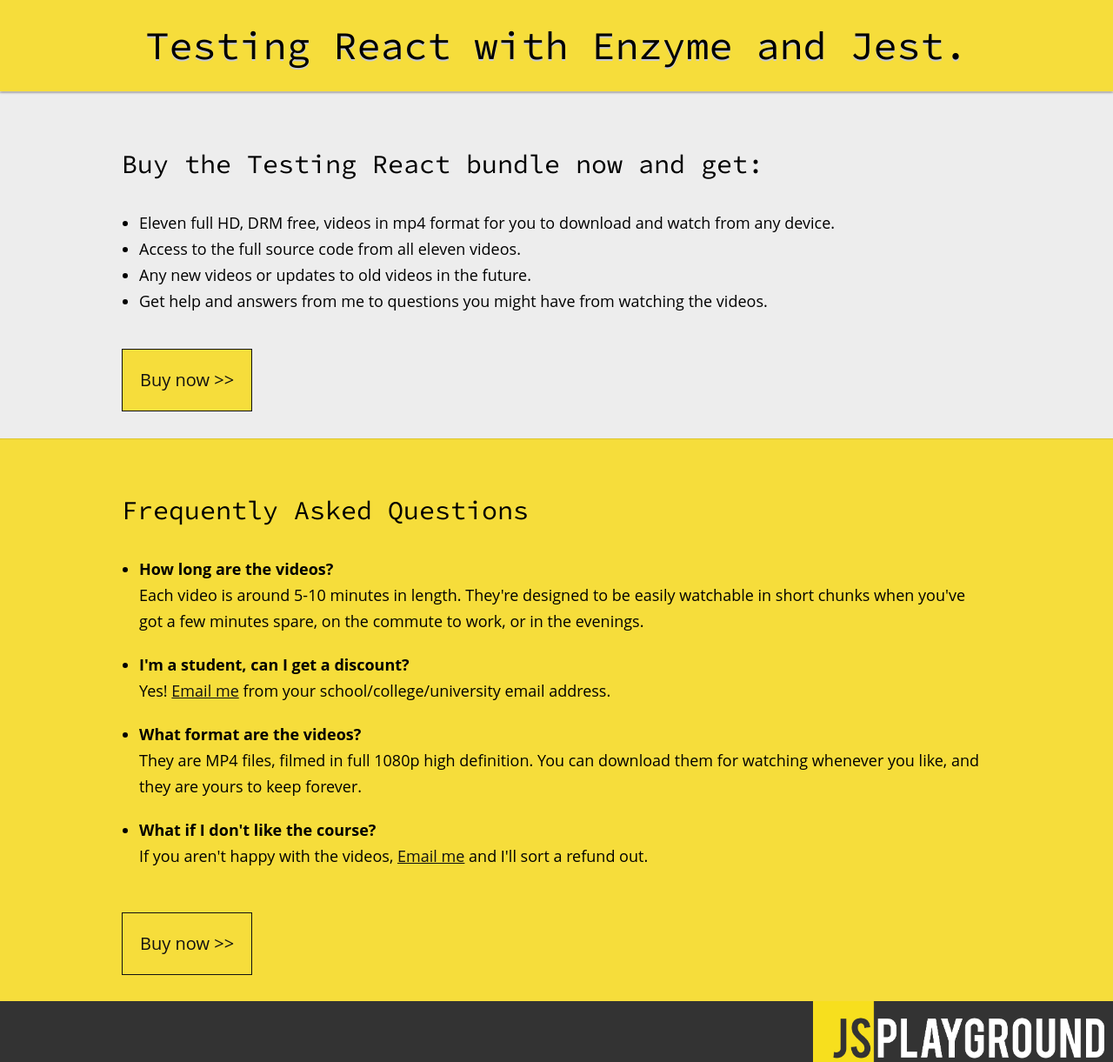
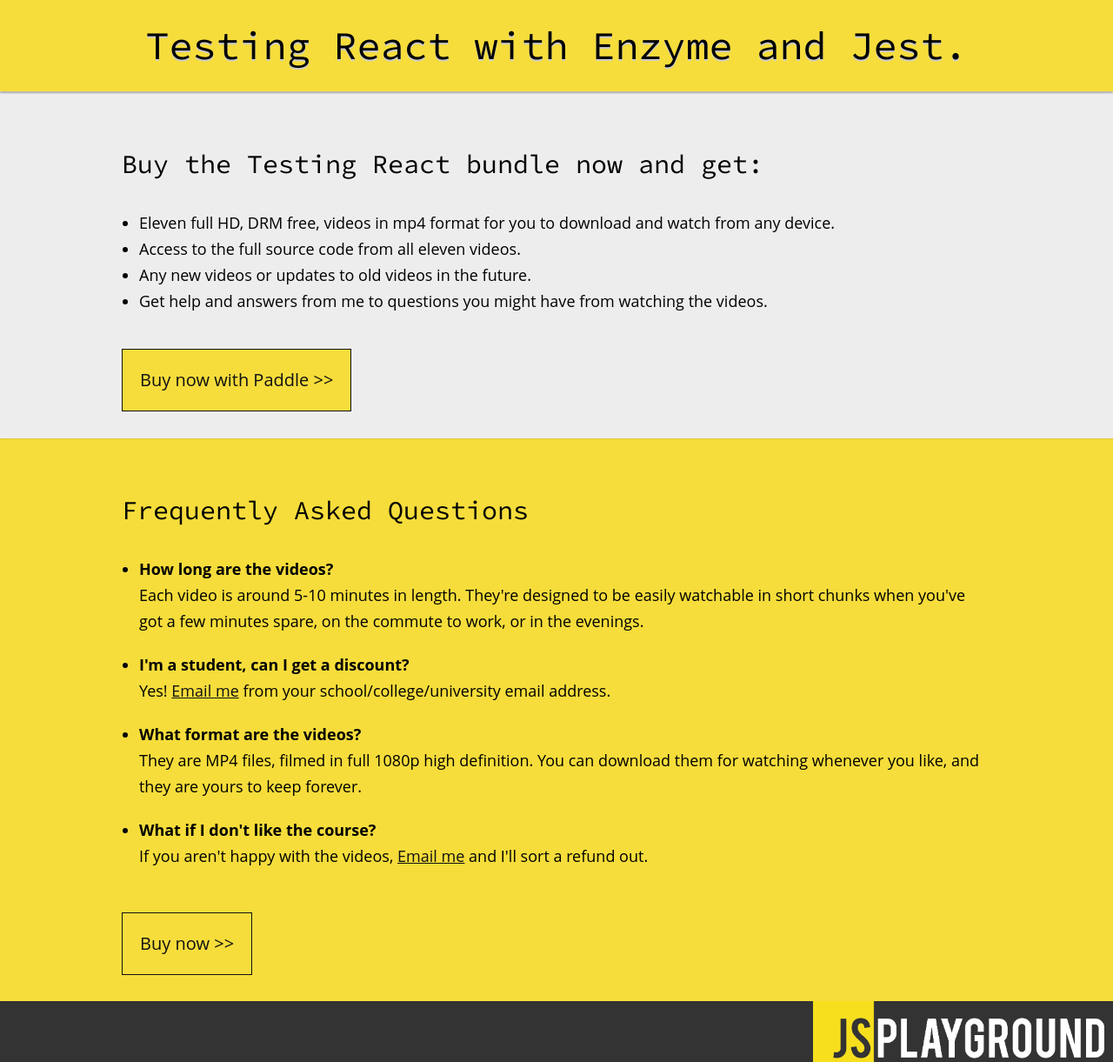
Before and after one commit to jackfranklin/javascriptplayground.com, a Jekyll site: the page built from testing-react-enzyme-jest/buy.html, in a window 1280 px wide. Shown: the whole page at 87% size. Built offline with Jekyll 4.4.1, drawn with Linux system fonts in a browser that asks for light colours; comment, search, counter and statistics services are not loaded; part of the change alters nothing that is shown.

Commit message:
set up paddle

```diff
--- a/testing-react-enzyme-jest/buy.html
+++ b/testing-react-enzyme-jest/buy.html
@@ -28,9 +28,9 @@ layout: none
     }(document, "script", "twitter-wjs"));</script>
     <script src="https://cdn.paddle.com/paddle/paddle.js"></script>
     <script type="text/javascript">
-    Paddle.Setup({
-      vendor: 29460
-    });
+      Paddle.Setup({
+        vendor: 29460
+      });
   </script>
   </head>
   <body>
@@ -51,7 +51,7 @@ layout: none
             <li>Get help and answers from me to questions you might have from watching the videos.</li>
           </ul>
 
-          <a href="watch/" class="get-started">Buy now >></a>
+          <a href="watch/" class="get-started js-buy-now">Buy now with Paddle >></a>
         </div>
       </div>
       <div class="content-block">
@@ -74,5 +74,14 @@ layout: none
     </a>
 
     {% include ga.html %}
+    <script type="text/javascript">
+      document.querySelector('.js-buy-now').addEventListener('click', function(event) {
+        event.preventDefault()
+        Paddle.Checkout.open({
+          product: 524572,
+          quantity: false,
+        });
+      })
+    </script>
   </body>
   </html>
```
